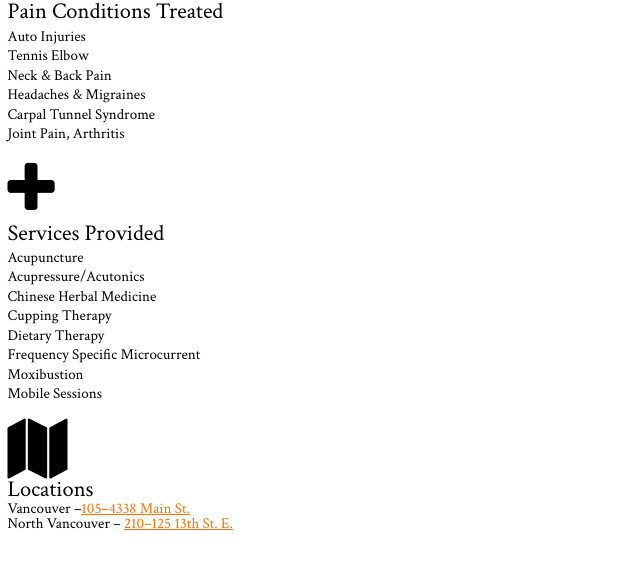
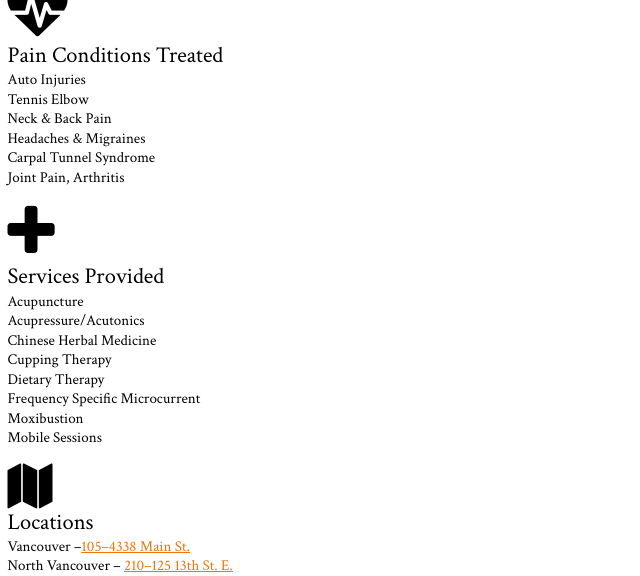
Before and after one commit to corbinjensen/justCam, a website: page src/index.html in a window 1280 px wide. Shown: the part 839-1415 px from the top of the page, without its empty margins (0-640 px from the left). Before the commit the page ends 1372 px from the top, so only its background shows below. Drawn offline with Linux system fonts and the light colour scheme.

Commit message:
Reponsive edits to services section

```diff
--- a/src/index.html
+++ b/src/index.html
@@ -40,7 +40,7 @@
     <div class="treat1">
 
     <i class="fa fa-heartbeat fa-4x"></i>
-
+      <div class="service">
         <h3>Pain Conditions Treated</h3>
           <ul>
             <li>Auto Injuries</li>
@@ -50,12 +50,13 @@
             <li>Carpal Tunnel Syndrome</li>
             <li>Joint Pain, Arthritis</li>
           </ul>
+      </div>
     </div> <!-- TREATMENET treat1 -->
 
     <div class="treat2">
 
     <i class="fa fa-plus fa-4x"></i>
-
+    <div class="service">
       <h3>Services Provided</h3>
         <ul>
           <li>Acupuncture</li>
@@ -67,10 +68,11 @@
           <li>Moxibustion</li>
           <li>Mobile Sessions</li>
         </ul>
-    </div> <!-- SERVICES .treat2 -->
+      </div>
+    </div> <!-- .treat2 -->
   </section>
   <section class="locations">
-    <i class="fa fa-map fa-4x"></i>
+    <i class="fa fa-map fa-3x"></i>
     <h3>Locations</h3>
     <ul>
       <li>Vancouver –<a href="#">105–4338 Main St.</a></li>
--- a/src/style.css
+++ b/src/style.css
@@ -1,5 +1,6 @@
 body {
   font-family: 'Crimson Text', serif;
+  line-height: 1.3;
   font-size: 15px;
   display: flex;
   flex-direction: column;
@@ -78,12 +79,18 @@ header img {
 .treatments {
   display: flex;
   flex-direction: column;
-  line-height: 1.3;
   /*background-color: #BAB8B7;*/
 }
 
 .treat1, .treat2 {
   padding-bottom: 1em;
+  display: flex;
+  flex-direction: column;
+}
+
+.service {
+  display: flex;
+  flex-direction: column;
 }
 
 
```
Lines whose indentation alone changed are shown as unchanged.
